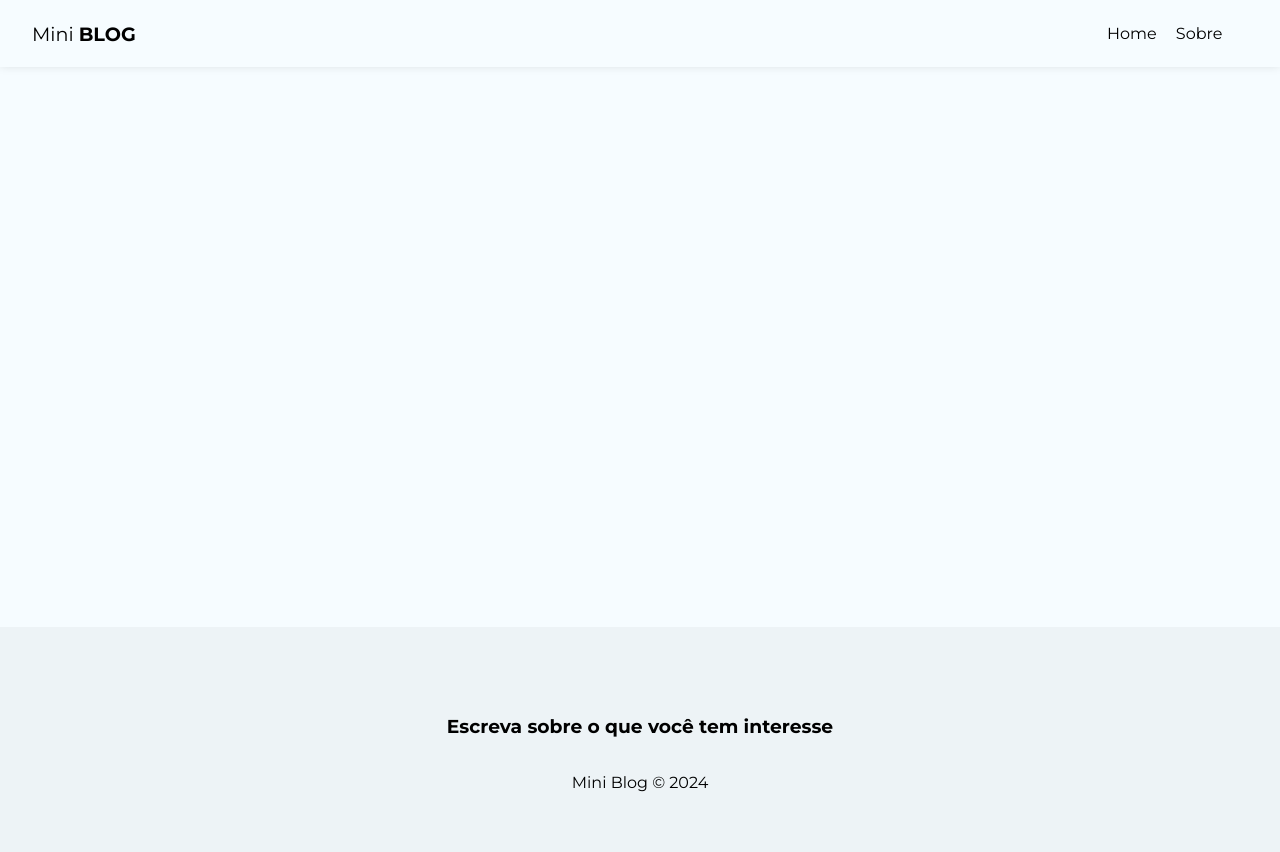
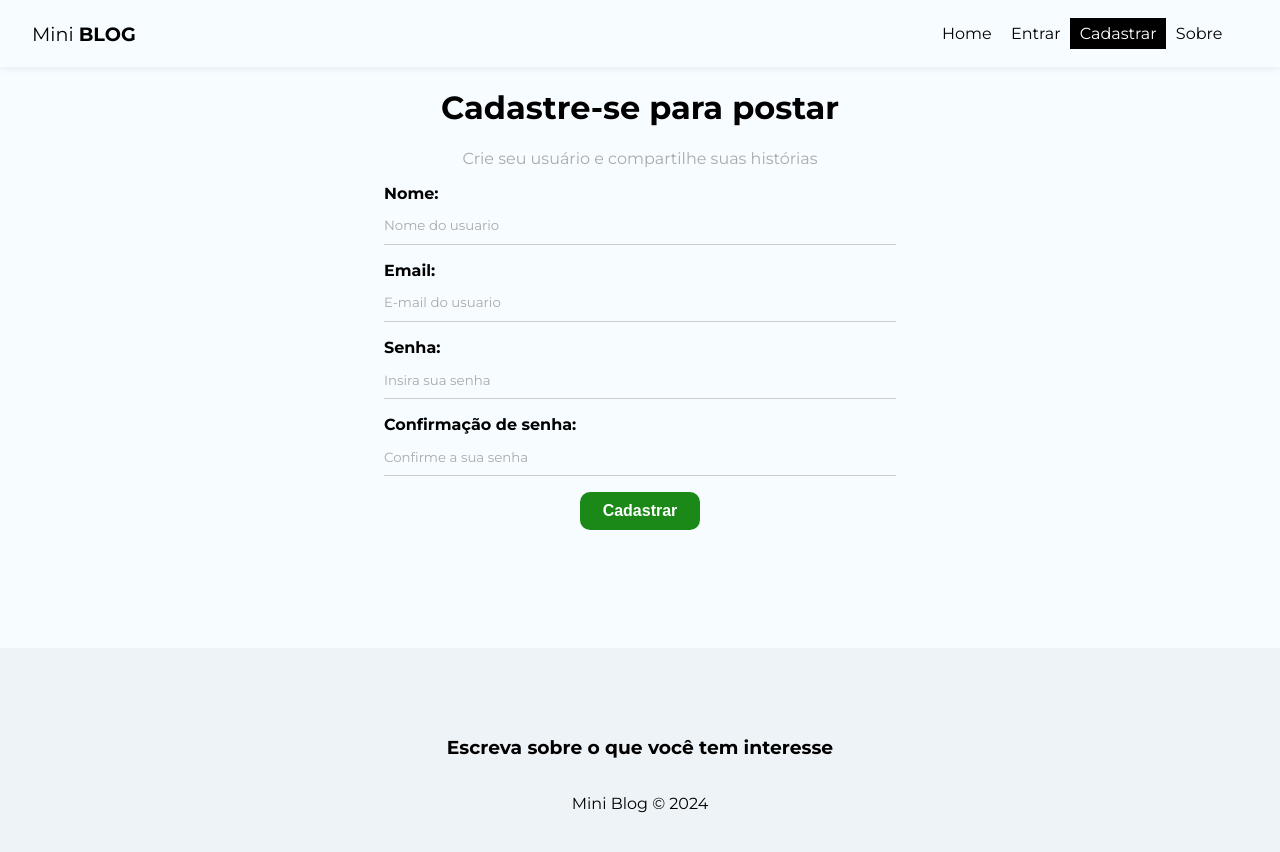
Before and after one commit to Everton3012/miniBlog, a React (Vite) app: page /register in a window 1280 px wide. Shown: the top 852 px of the page. Built offline with nearby package versions, Linux system fonts and the light colour scheme.

Commit message:
pagina de cadastro

```diff
--- a/src/App.jsx
+++ b/src/App.jsx
@@ -1,9 +1,11 @@
 import './App.css'
 import { BrowserRouter,Routes, Route ,Navigate } from "react-router-dom";
-import { Home } from './pages/Home/Home';
-import { About } from './pages/About/About';
-import Navbar from './components/Navbar';
-import Footer from './components/Footer';
+import Home     from './pages/Home/Home';
+import About    from './pages/About/About';
+import Navbar   from './components/Navbar';
+import Footer   from './components/Footer';
+import Login    from './pages/Login/Login';
+import Register from './pages/Register/Register';
 
 function App() {
   return (
@@ -14,6 +16,8 @@
         <Routes>
           <Route path='/' element={<Home/>}/>
           <Route path='/about' element={<About/>}/>
+          <Route path='/login' element={<Login />}/>
+          <Route path='/register' element={<Register/>}/>
         </Routes>
       </div>
       <Footer/>
--- a/src/components/Navbar.jsx
+++ b/src/components/Navbar.jsx
@@ -16,6 +16,16 @@
                 </NavLink>
             </li>
             <li>
+                <NavLink className={({isActive}) => (isActive ? styles['active'] : "")} to={"/login"}>
+                    Entrar
+                </NavLink>
+            </li>
+            <li>
+                <NavLink className={({isActive}) => (isActive ? styles['active'] : "")} to={"/register"}>
+                    Cadastrar
+                </NavLink>
+            </li>
+            <li>
                 <NavLink className={({isActive}) => (isActive ? styles['active'] : "")} to={"/about"}>
                     Sobre
                 </NavLink>
--- a/src/index.css
+++ b/src/index.css
@@ -8,6 +8,7 @@
 input::placeholder,
 textarea::placeholder {
   font-family: "Montserrat", sans-serif;
+  color: #aaa;
 }
 
 input:focus,
@@ -31,3 +32,82 @@
 nav button:hover {
   color: #bbb;
 }
+
+/* form styles */
+form {
+  max-width: 40%;
+  margin: 0 auto;
+}
+
+label {
+  display: flex;
+  flex-direction: column;
+  margin-bottom: 1em;
+}
+
+label span {
+  margin-bottom: .3em;
+  font-weight: bold;
+  text-align: left;
+}
+
+input,
+textarea {
+  box-sizing: border-box;
+  border: none;
+  border-bottom: 1px solid #ccc;
+  padding: .8em 0;
+  background-color: transparent;
+}
+
+.btn {
+  background-color: #1a8918;
+  color: #fff;
+  text-align: center;
+  cursor: pointer;
+  border-radius: 10px;
+  width: 120px;
+  font-weight: bold;
+  border: none;
+  padding: 10px 15px;
+  font-size: 1em;
+  transition: .4s;
+}
+
+.btn.btn-dark {
+  background-color: #000;
+  border-radius: 0;
+}
+
+.btn.btn-outline{
+  background-color: transparent;
+  border-radius: 0;
+  color: #000;
+  border: 1px solid #000;
+  padding: 7px 30px;
+}
+
+.btn:hover {
+  background-color: #0f730c;
+  color: #fff;
+}
+
+.btn.btn-outline:hover{
+  background-color: #000;
+}
+
+.btn.btn-danger:hover {
+  background-color: #dc3545;
+}
+
+button[disabled] {
+  background-color: #AAA;
+}
+
+.container .error {
+  color: #721c24;
+  background-color: #f8d7da;
+  border: 1px solid #f5c6cb;
+  padding: 5px;
+  border-radius: 5px;
+}
--- a/src/pages/About/About.jsx
+++ b/src/pages/About/About.jsx
@@ -1,10 +1,12 @@
 //CSS
 import styles from './About.module.css';
 
-export const About = () => {
+const About = () => {
     return (
         <>
             <h1>About</h1>
         </>
     )
 }
+
+export default About;
--- a/src/pages/Home/Home.jsx
+++ b/src/pages/Home/Home.jsx
@@ -1,10 +1,12 @@
 //CSS
 //import styles from './Home.module.css';
 
-export const Home = () => {
+const Home = () => {
     return (
         <>
             <h1>Home</h1>
         </>
     )
 }
+
+export default Home;
--- /dev/null
+++ b/src/pages/Login/Login.jsx
@@ -0,0 +1,11 @@
+import styles from './Login.module.css';
+
+const Login = () => {
+  return (
+    <>
+        <h2>Login</h2>
+    </>
+  )
+}
+
+export default Login
--- /dev/null
+++ b/src/pages/Register/Register.jsx
@@ -0,0 +1,91 @@
+import { useState , useEffect} from 'react';
+import styles from './Register.module.css';
+
+
+
+const Register = () => {
+
+  const [displayName, setDisplayName] = useState("");
+  const [email, setEmail] = useState("");
+  const [password, setPassword] = useState("");
+  const [confirmPassword, setConfirmPassword] = useState("");
+  const [error, setError] = useState("");
+
+  const handleSubmit = (e) => {
+    e.preventDefault();
+
+    setError("");
+
+    const user = {
+      displayName,
+      email,
+      password
+    }
+
+    if(password != confirmPassword){
+      setError("As senhas precisam ser iguais");
+      return
+    }
+
+    console.log(user);
+  }
+
+  return (
+    <>
+        <div className={styles['register']}>
+          <h1>Cadastre-se para postar</h1>
+          <p>Crie seu usuário e compartilhe suas histórias</p>
+          <form onSubmit={handleSubmit}>
+            <label>
+              <span>Nome:</span>
+              <input
+              type="text"
+              name="displayName"
+              required
+              placeholder="Nome do usuario"
+              value={displayName}
+              onChange={(e) => setDisplayName(e.target.value)}
+            />
+            </label>
+            <label>
+              <span>Email:</span>
+              <input
+              type="email"
+              name="email"
+              required
+              placeholder="E-mail do usuario"
+              value={email}
+              onChange={(e) => setEmail(e.target.value)}
+            />
+            </label>
+            <label>
+              <span>Senha:</span>
+              <input
+              type="password"
+              name="password"
+              required
+              placeholder="Insira sua senha"
+              value={password}
+              onChange={(e) => setPassword(e.target.value)}
+            />
+            </label>
+            <label>
+              <span>Confirmação de senha:</span>
+              <input
+              type="password"
+              name="confirmPassword"
+              required
+              placeholder="Confirme a sua senha"
+              value={confirmPassword}
+              onChange={(e) => setConfirmPassword(e.target.value)}
+            />
+            </label>
+            <button className="btn" type="submit">Cadastrar</button>
+            {error && <p className='error'>{error}</p>}
+          </form>
+        </div>
+    </>
+  )
+}
+
+export default Register
--- /dev/null
+++ b/src/pages/Register/Register.module.css
@@ -0,0 +1,7 @@
+.register {
+    text-align: center;
+}
+
+.register p{
+    color: #aaa;
+}
```
Also changed, not shown: src/pages/Login/Login.module.css (added).
